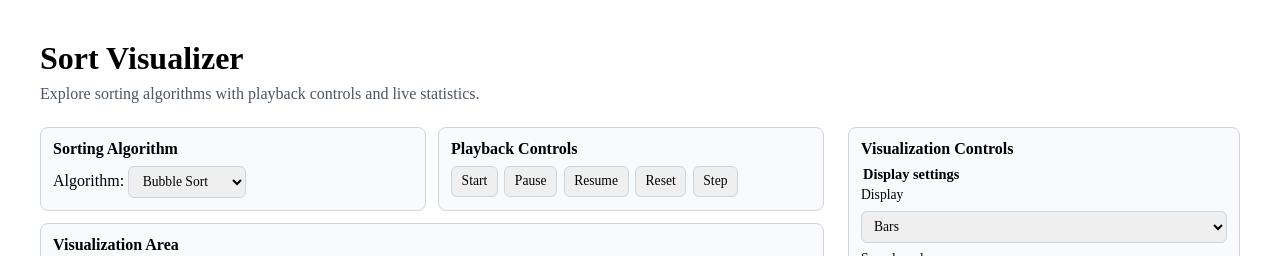
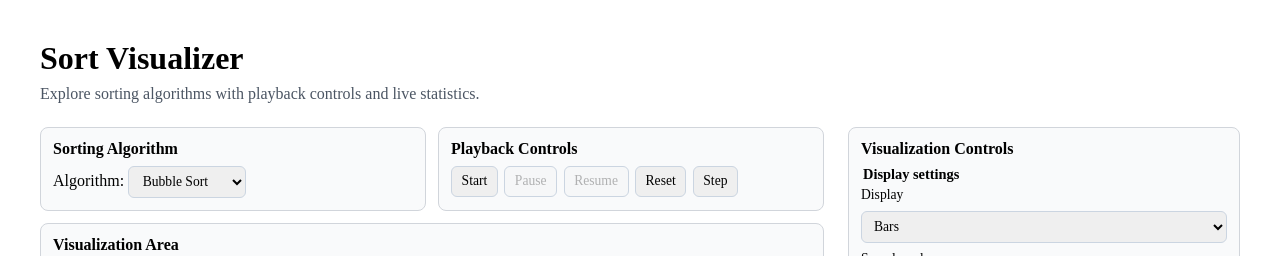
Before and after one commit to diamond2016/130_sort_visualizer, a Vue app: page / in a window 1280 px wide. Shown: the top 256 px of the page. Built offline with nearby package versions, Linux system fonts and the light colour scheme.

Commit message:
feat: implemented state for buttons in Main.vue

```diff
--- a/src/models/sorter.ts
+++ b/src/models/sorter.ts
@@ -8,4 +8,6 @@ export interface SortedReturnResult {
   swaps: number
 }
 
+export type SortingState = 'idle' | 'running' | 'paused' | 'finished'
+
 export type SortGenerator = AsyncGenerator<SortedYieldResult, SortedReturnResult, void>
--- a/src/views/Main.vue
+++ b/src/views/Main.vue
@@ -1,7 +1,7 @@
 <script setup lang="ts">
-import { onMounted, ref } from "vue";
+import { computed, onMounted, ref } from "vue";
 import { bubbleSort } from "#/utils/bubblesort";
-import { SortGenerator, SortedReturnResult, GraphContext } from "#/models/sorter";
+import { SortGenerator, SortingState } from "#/models/sorter";
 import { sleep } from '#/utils/helper'
 import Statistics from "#/views/Statistics.vue";
 import { useVisualizationSettings } from "#/composables/useVisualizationSettings";
@@ -11,9 +11,14 @@ const { settings } = useVisualizationSettings();
 // --- State / Reactive state ---
 const canvasRef = ref<HTMLCanvasElement | null>(null);
 const maxValue = 100;
-const speedTime = 400;
+const sortingState = ref<SortingState>('idle');
 
-let pauseState = false
+const canStart = computed(() => sortingState.value === 'idle');
+const canPause = computed(() => sortingState.value === 'running');
+const canResume = computed(() => sortingState.value === 'paused');
+const canStep = computed(() =>
+  sortingState.value === 'idle' || sortingState.value === 'paused'
+);
 
 const arrayRef = ref<number[]>([])
 let originalArray: number[] = []
@@ -70,6 +75,11 @@ const draw = (array: number[]) => {
 // --- Core Logic ---
 // step: single pass
 async function step() {
+  if (sortingState.value === 'idle') {
+    gen.value = bubbleSort(arrayRef.value)
+    sortingState.value = 'paused'
+    statusMessage.value = ""
+  }
   if (!gen.value) return
 
   const result = await gen.value.next()
@@ -81,11 +91,12 @@ async function step() {
     if (type === 'swap') onSwap(indices)
     if (type === 'write') onWrite(indices)
 
-    await sleep(speedTime)
+    await sleep(settings.delay)
     draw(arrayRef.value); // returnsa to "rest" color of bars in evidence
 
   } else {
     running.value = false
+    sortingState.value = 'finished'
     draw(arrayRef.value);
     console.log('Statistiche finali:', result.value)
   }
@@ -147,7 +158,9 @@ function onWrite(indices: number[]) {
 // Commands: 1. start, 2. pause 3. resume 4. restart 5. step.
 // start
 async function start() {
+  if (!canStart.value) return
   running.value = true
+  sortingState.value = 'running'
   statusMessage.value = ""
   gen.value = bubbleSort(arrayRef.value)
   while (running.value) {
@@ -157,12 +170,16 @@ async function start() {
 
 // pause
 function pause() {
+  if (!canPause.value) return
   running.value = false
+  sortingState.value = 'paused'
 }
 
 // resume
 async function resume() {
+  if (!canResume.value) return
   running.value = true
+  sortingState.value = 'running'
   while (running.value) {
     await step() // animate
   }
@@ -171,6 +188,8 @@ async function resume() {
 // reset
 function reset() {
   running.value = false
+  sortingState.value = 'idle'
+  gen.value = null
   arrayRef.value = [...originalArray]
   draw(arrayRef.value)
   comparing.value = []
@@ -216,11 +235,11 @@ onMounted(() => {
     <section class="panel" aria-labelledby="playback-heading">
       <h3 id="playback-heading">Playback Controls</h3>
       <nav class="button-group" aria-label="Playback controls">
-        <button type="button" @click="start()">Start</button>
-        <button type="button" @click="pause()">Pause</button>
-        <button type="button" @click="resume()">Resume</button>
+        <button type="button" :disabled="!canStart" @click="start()">Start</button>
+        <button type="button" :disabled="!canPause" @click="pause()">Pause</button>
+        <button type="button" :disabled="!canResume" @click="resume()">Resume</button>
         <button type="button" @click="reset()">Reset</button>
-        <button type="button" @click="step()">Step</button>
+        <button type="button" :disabled="!canStep" @click="step()">Step</button>
       </nav>
     </section>
     </div>
```
Also changed, not shown: 1 other file (tests, documents, lock files or other folders).
